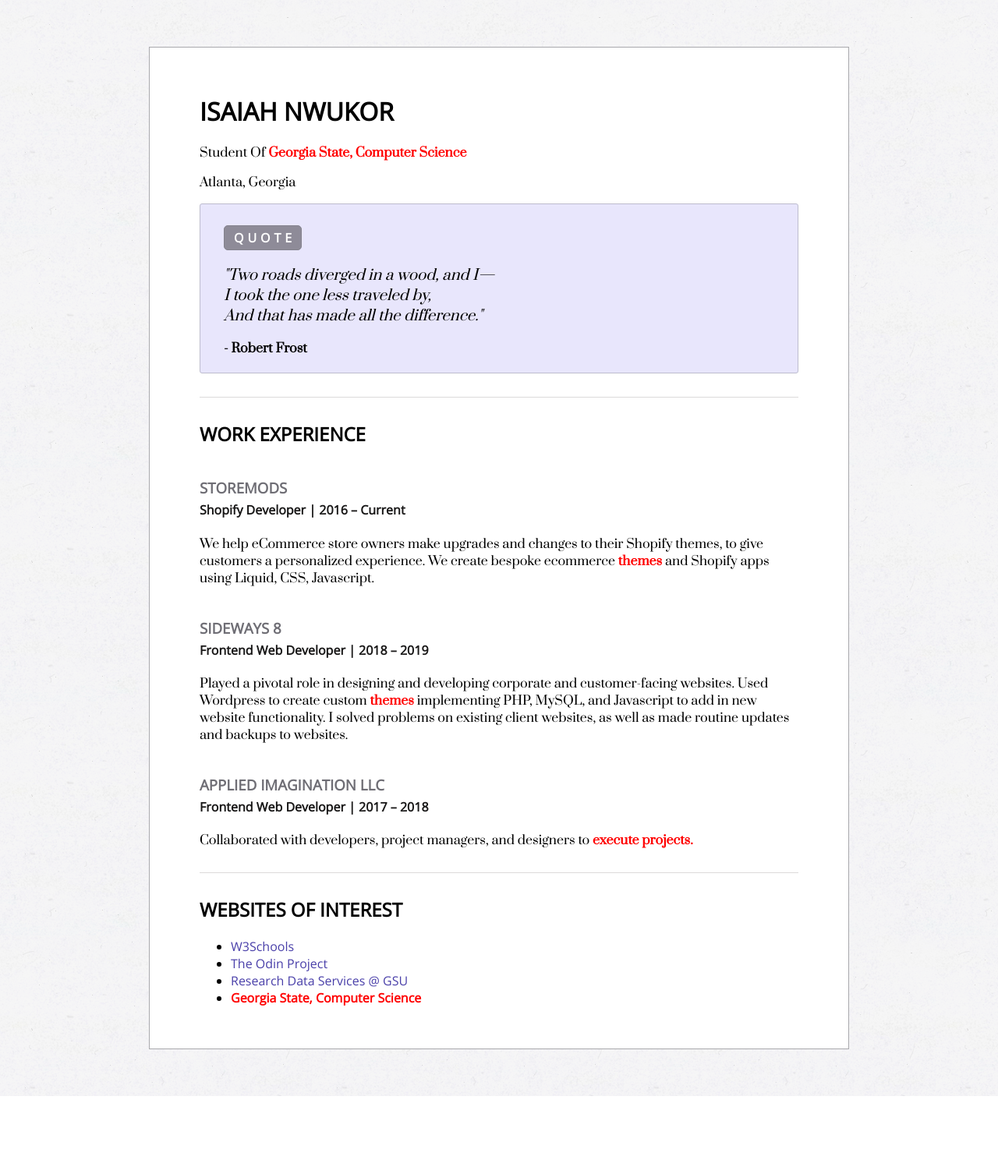
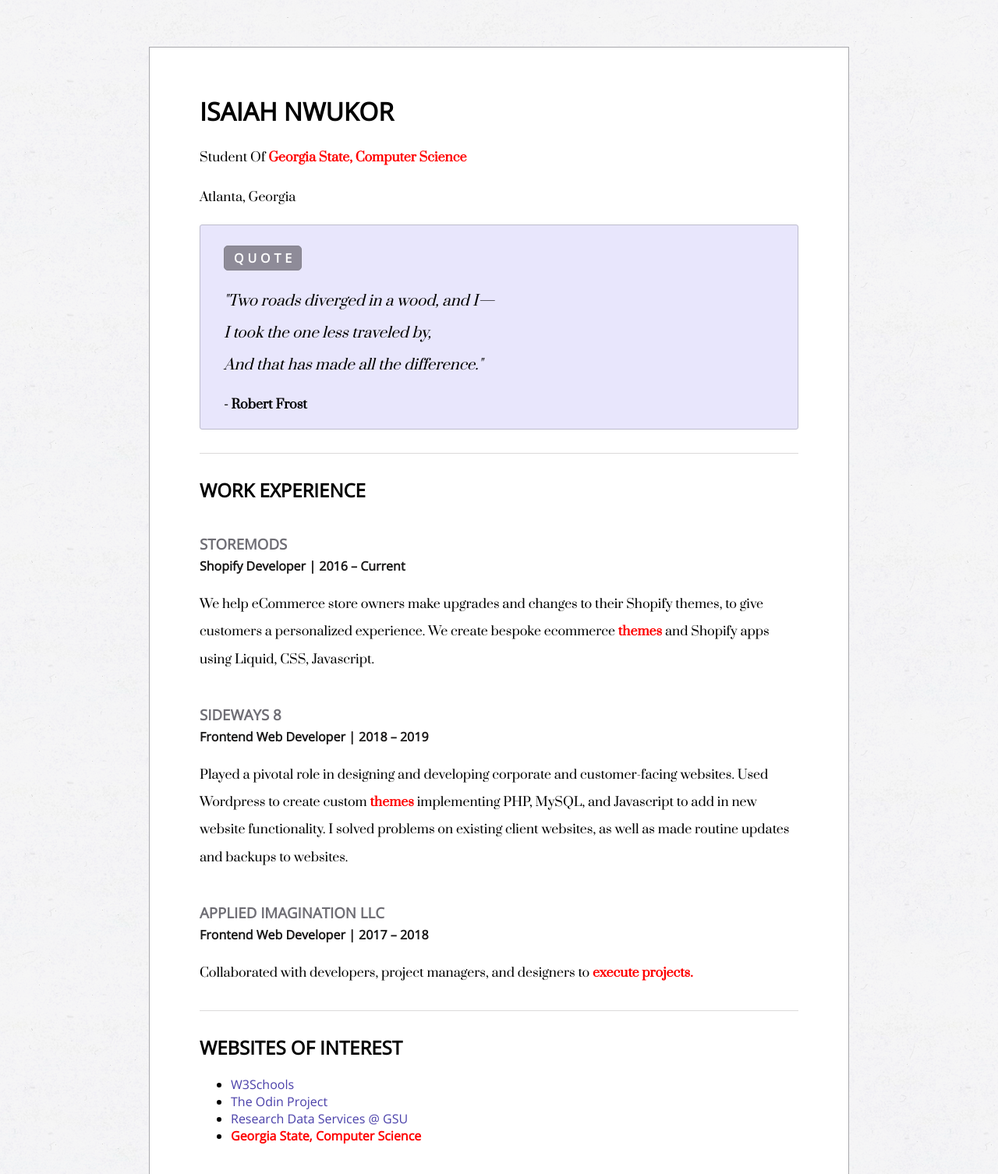
Before and after one commit to IsaiahN/Web-Programming-Assignments, a PHP site: page /resume.html in a window 1280 px wide. Shown: the top 1506 px of the page at 78% size. Before the commit the page ends 1406 px from the top, so only its background shows below. Run offline with PHP 8.4, Linux system fonts and the light colour scheme.

Commit message:
update style

```diff
--- a/Assignments/1/style.css
+++ b/Assignments/1/style.css
@@ -58,6 +58,7 @@
 div#resume .text_change {font-weight:bold;color:red;}
 div#resume h3 {color:#6f6e75;margin-top:40px;margin-bottom:5px;}
 div#resume h4 {margin-top:0px;color:#191818;}
+div#resume p {line-height:2.2em}
 
 div#quote {background:#e8e6fc; border: 1px solid #bdbccd;border-radius:3px; padding: 0px 20px 20px 30px;}
 div#quote h5 {font-size:12pt;letter-spacing:5px;border: 1px solid #84828d;display:inline-block;border-radius:5px;padding:4px 7px 4px 12px;background:#8e8b98;color:white;margin-bottom:0px;}
```
